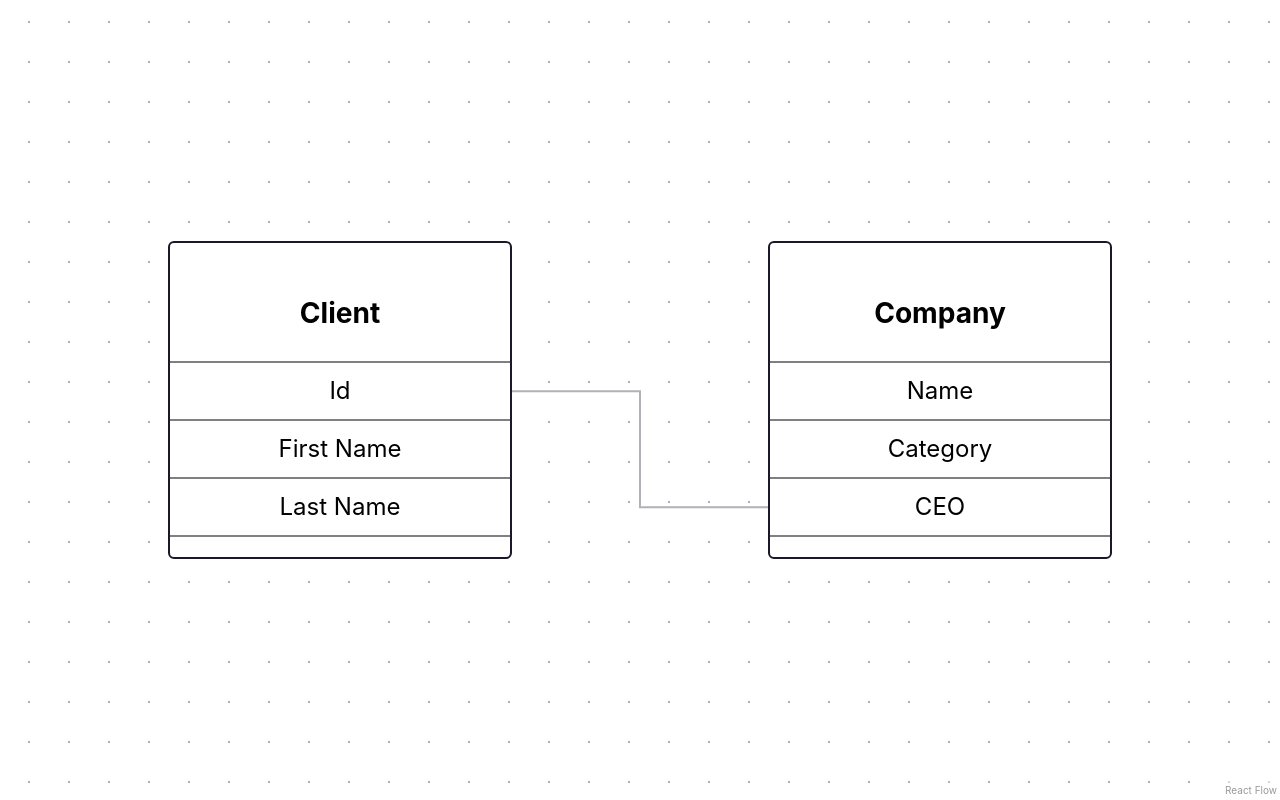
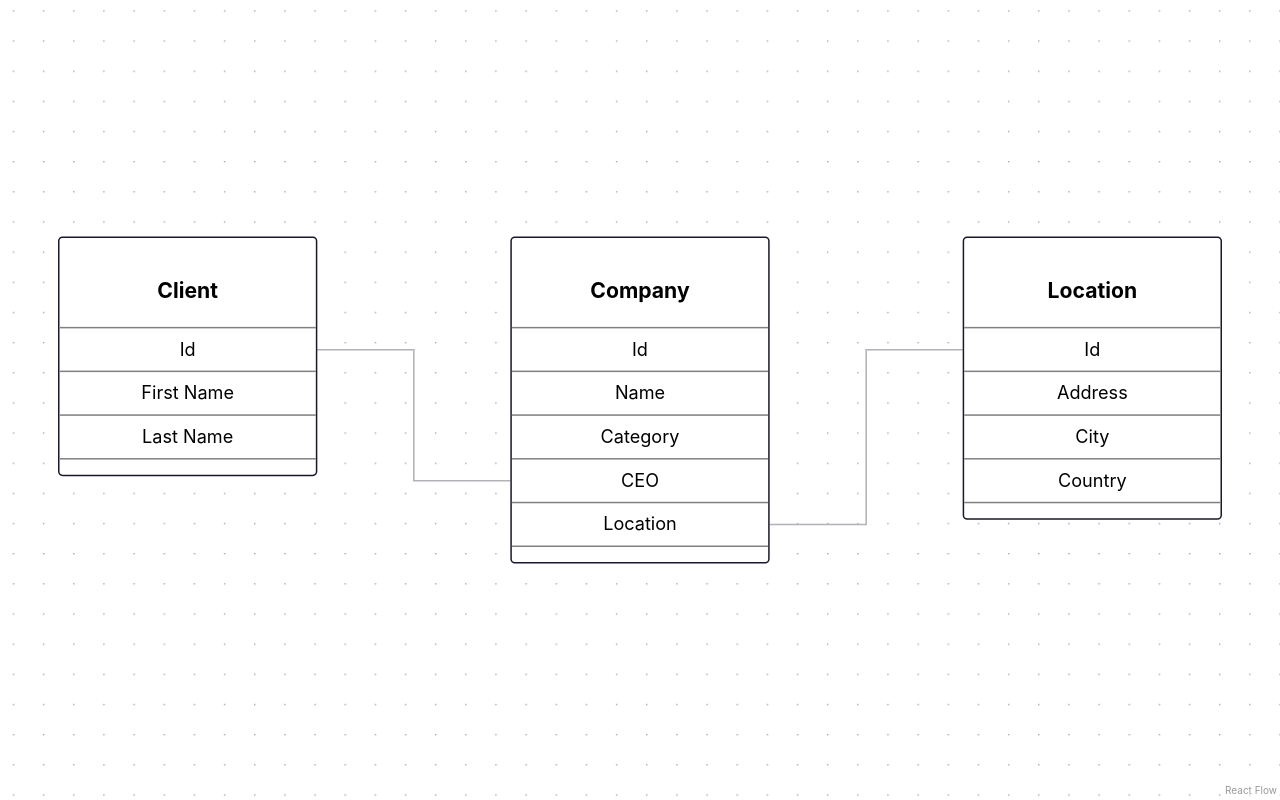
Before and after one commit to fourers/react-flow-erd-app, a React (Vite) app: page / in a window 1280 px wide. Built offline with nearby package versions, Linux system fonts and the light colour scheme; the HTML template or start-up script is replaced by a standard one.

Commit message:
Add location class

```diff
--- a/src/edges/index.ts
+++ b/src/edges/index.ts
@@ -13,6 +13,16 @@ export const initialEdges: Edge[] = [
       targetId: "co.ceo",
     },
   },
+  {
+    id: "company_location",
+    source: "lo",
+    target: "co",
+    type: "simple",
+    data: {
+      sourceId: "lo.id",
+      targetId: "co.location",
+    }
+  },
 ];
 
 export const edgeTypes = {
--- a/src/nodes/index.ts
+++ b/src/nodes/index.ts
@@ -26,9 +26,26 @@ export const initialNodes: ClassNodeType[] = [
       label: "Company",
       id: "co",
       fields: [
+        { label: "Id", id: "co.id", type: "target" },
         { label: "Name", id: "co.name", type: "target" },
         { label: "Category", id: "co.category", type: "target" },
         { label: "CEO", id: "co.ceo", type: "target" },
+        { label: "Location", id: "co.location", type: "target" },
+      ],
+    },
+  },
+  {
+    id: "lo",
+    type: "class",
+    position: { x: 300, y: 0 },
+    data: {
+      label: "Location",
+      id: "lo",
+      fields: [
+        { label: "Id", id: "lo.id", type: "source" },
+        { label: "Address", id: "lo.address", type: "source" },
+        { label: "City", id: "lo.city", type: "source" },
+        { label: "Country", id: "lo.country", type: "source" },
       ],
     },
   },
```
